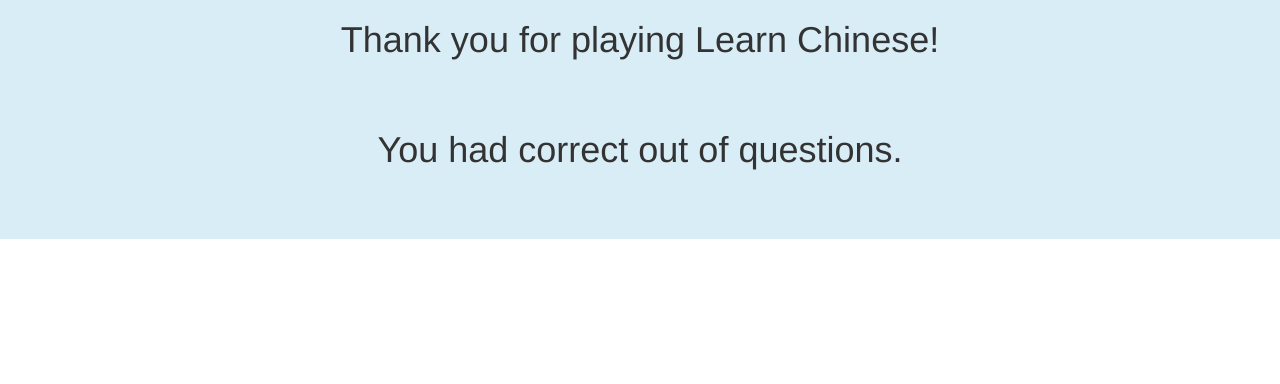
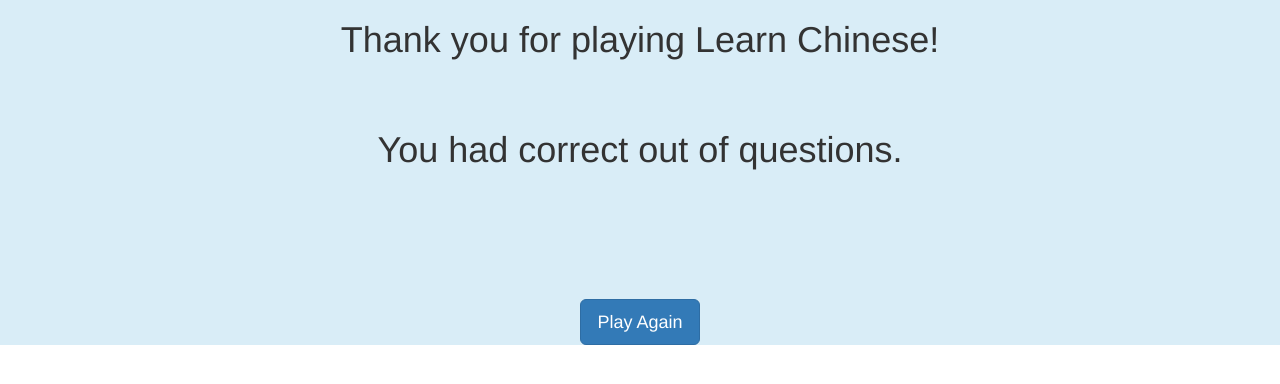
Before and after one commit to vhazali/Learn-Chinese, a PHP site: page /pages/finish.php in a window 1280 px wide. Shown: the top 384 px of the page. Run offline with PHP 8.4, Linux system fonts and the light colour scheme.

Commit message:
Added play again button

```diff
--- a/Frontend/pages/finish.php
+++ b/Frontend/pages/finish.php
@@ -25,6 +25,17 @@
       <br><br>
       <h1 class="text-center" id="custom-message"></h1>
 
+      <!-- Play again button -->
+      <div class="container-fluid">
+        <br><br><br>
+        <div class="center-block">
+            <button id="startbutton" name="startbutton" class="btn btn-primary btn-lg center-block" onclick="document.location.href='play.php';">
+                Play Again
+            </button>
+        </div>
+      </div>
+
+    </div>
 
   	<!-- jQuery (necessary for Bootstrap's JavaScript plugins) -->
   	<script src="https://ajax.googleapis.com/ajax/libs/jquery/1.12.4/jquery.min.js"></script>
```
